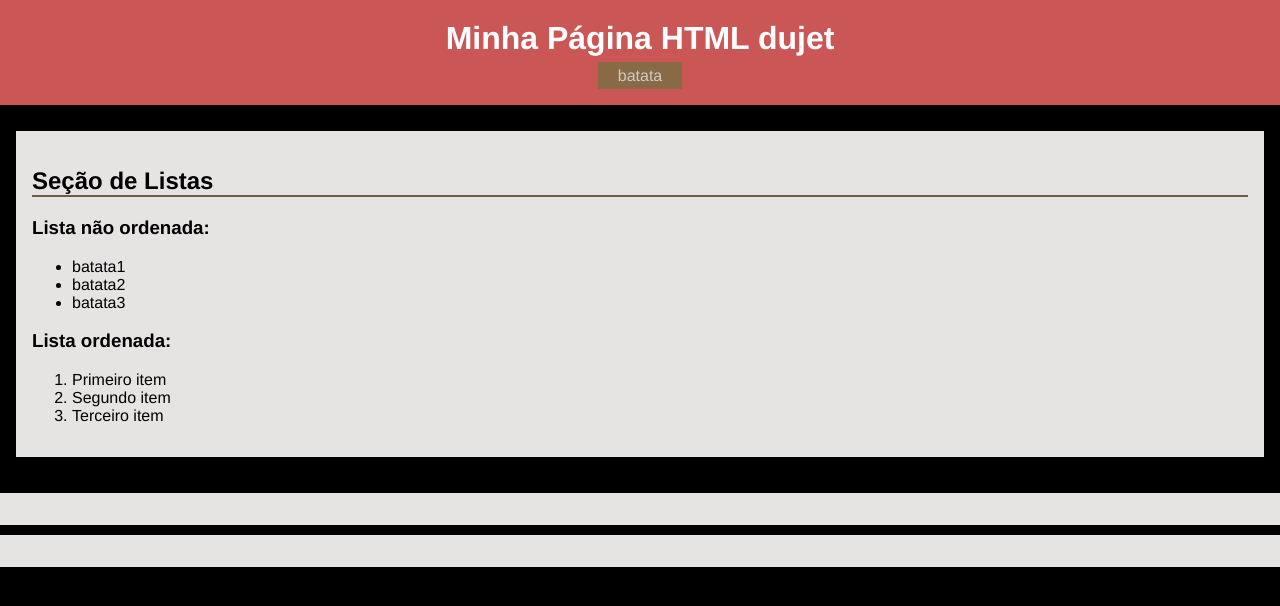
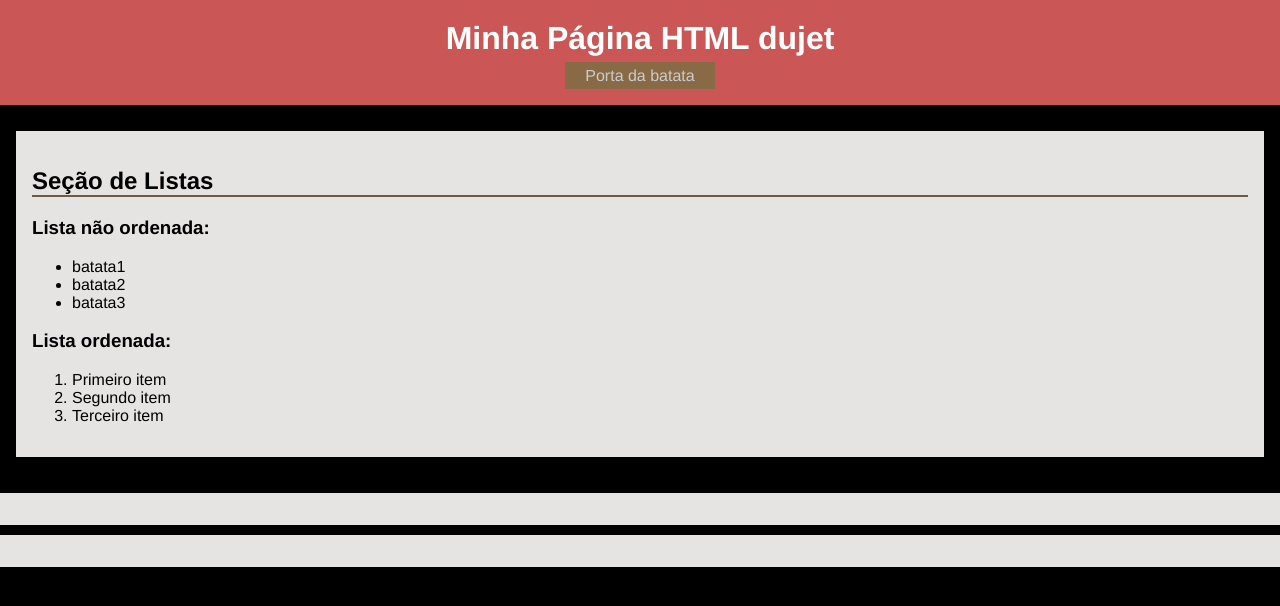
Before and after one commit to SamukaRib/notas-estudo, a plain HTML site: page index.html in a window 1280 px wide. Drawn offline with Linux system fonts and the light colour scheme; files that its build step writes are made by us from their sources.

Commit message:
ajuste index

```diff
--- a/index.html
+++ b/index.html
@@ -12,7 +12,8 @@
     <header>
         <h1>Minha Página HTML dujet</h1>
         <nav>
-            <a href="">batata</a>
+            <a href="">Porta da batata
+            </a>
         </nav>
     </header>
 
```
